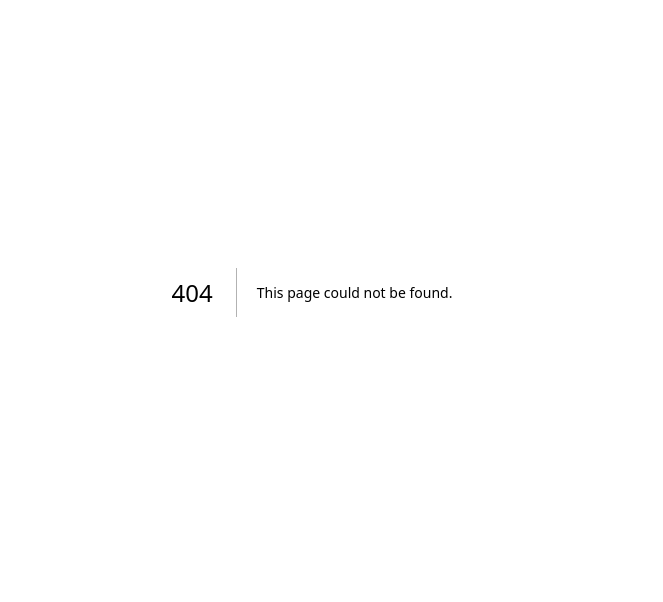
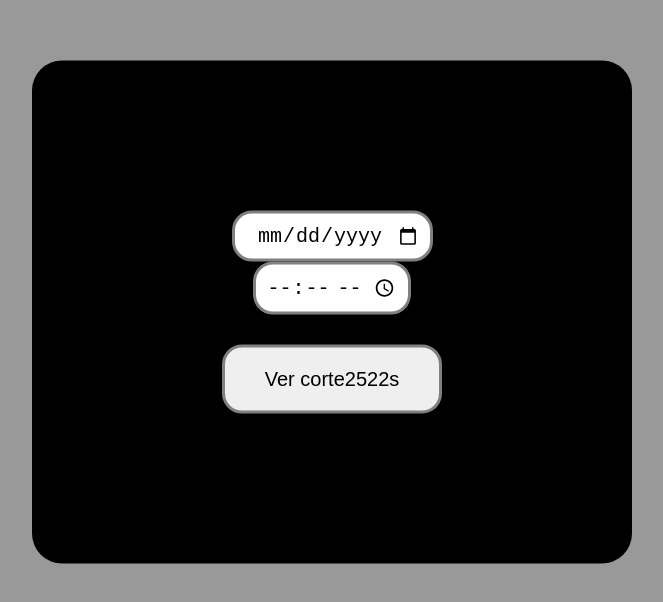
Before and after one commit to fabiotsouza/projeto, a Next.js app: page /agendamento in a window 1280 px wide. Before the commit this address had no page. Shown: the part 108-710 px from the top of the page, without its empty margins (328-991 px from the left). Built offline with nearby package versions, Linux system fonts and the light colour scheme.

Commit message:
Gabriel Porcel

```diff
--- /dev/null
+++ b/app/agendamento/agendamento.css
@@ -0,0 +1,93 @@
+@import url('https://fonts.googleapis.com/css2?family=Rubik:ital,wght@0,300..900;1,300..900&display=swap');
+
+
+
+body{
+    background-color: rgb(153, 153, 153);
+    font-family: "Rubik", sans-serif;
+}
+
+input{
+    padding: 10px;
+    border-radius: 20px;
+    border: 3px solid grey;
+    text-align: center;
+    font-size: 20px;
+    margin: auto;
+}
+
+.agendamento{
+    padding: 20px;
+    padding-left: 40px;
+    padding-right: 40px;
+    border-radius: 20px;
+    border: 3px solid grey;
+    font-size: 20px;
+    margin: auto;
+    margin-top: 30px;
+}
+
+.centralizar{
+    margin-top: 20px;
+    margin-bottom: 20px;
+    text-align: center;
+}
+
+.imagemCorte{
+    margin: 50px;
+    background-color: white;
+    border-radius: 10px;
+    padding: 10px;
+    display: inline-block;
+    vertical-align: top;
+    display: flex;
+    border: 3px solid black;
+}
+
+.nomeCorte{
+    padding: 10px;
+    font-size: 20px;
+    margin-left: 50px;
+    position: absolute;
+    left: 47%;
+}
+
+.agendar{
+    padding: 10px;
+    padding-left: 30px;
+    padding-right: 30px;
+    border-radius: 10px;
+    font-size: 20px;
+    position: absolute;
+    left: 50%;
+    margin-top: 40px;
+
+}
+
+.telaAgendamento{
+    padding: 150px;
+    margin-top: 20px;
+    margin-bottom: 20px;
+    margin-left: 20px;
+    margin-right: 20px;
+    text-align: center;
+    display: block;
+    border-radius: 30px;
+    background-color: black;
+    position: absolute;
+    top: 50%;
+    left: 50%;
+    transform: translate(-50%, -50%);
+}
+
+.preco{
+    position: absolute;
+    left: 52.5%;
+    font-size: 20px;
+    margin-top: 40px;
+}
+
+.tamanhoImagem{
+    width: 130px;
+    height: 130px;
+}
--- /dev/null
+++ b/app/agendamento/components/Corte.js
@@ -0,0 +1,24 @@
+'use client'
+
+function Cortes(attr) {
+    return (
+
+        <div>
+            <div className="imagemCorte">
+                <img className="tamanhoImagem" src={attr.image} />
+                <div className="centralizarCorte">
+                    <p className="nomeCorte">{attr.nome}</p>
+                </div>
+                <div className="centralizarCorte">
+                    <p className="preco">R$:{attr.preco}</p>
+                </div>
+                <div>
+                    <br/><br/>
+                    <button className="agendar">Agendar</button>
+                </div>
+            </div>
+        </div>
+    );
+}
+
+export default Cortes;
--- /dev/null
+++ b/app/agendamento/page.js
@@ -0,0 +1,54 @@
+'use client'
+
+import { useState } from "react";
+import "./agendamento.css"
+import Corte from"./components/Corte.js"
+
+
+
+
+function Agendamento() {
+
+    const[agendamento, setAgendamento] = useState(true)
+    const[verCortes, setVerCortes] = useState(false)
+
+
+
+    return (
+        <div>
+            {
+                agendamento == true &&
+
+                    <div className="telaAgendamento">
+                        <input type="date"/>
+                        <input type="time"/>
+                        <div >
+                            <button className="agendamento" onClick={()=> {setVerCortes(true); setAgendamento(false)}}>Ver corte2522s</button>
+                        </div>
+                    </div>
+            }
+
+
+
+
+            {
+                verCortes == true &&
+                <div className="centralizar">
+                    <input type="search" placeholder="Pesquisar"/>
+                    <div>
+                        <Corte image="https://pm1.narvii.com/6532/3b861844e83e90e04b4e7a08a06694bdde4216c8_hq.jpg" nome="Corte do Zeca" preco="15"/>
+                        <Corte image="https://www.lance.com.br/files/article_main/uploads/2018/11/15/5bedcf90501e4.jpeg" nome="Corte do Fenômeno" preco="15"/>
+                        <Corte image="https://aventurasnahistoria.com.br/media/uploads/880px-kim_jong-un_at_the_workers_party_of_korea_main_building.png" nome="Corte Coreano" preco="15"/>
+                        <Corte image="https://pbs.twimg.com/media/ElxG8rEWMAAys3w.png" nome="Corte do Loro" preco="25"/>
+                        <Corte image="https://i.pinimg.com/originals/d5/7c/cd/d57ccd3e3572827d198bac41835899cb.jpg" nome="Corte do Masqueico" preco="20"/>
+                    </div>
+                </div>
+
+            }
+
+
+        </div>
+    );
+}
+
+export default Agendamento;
```
